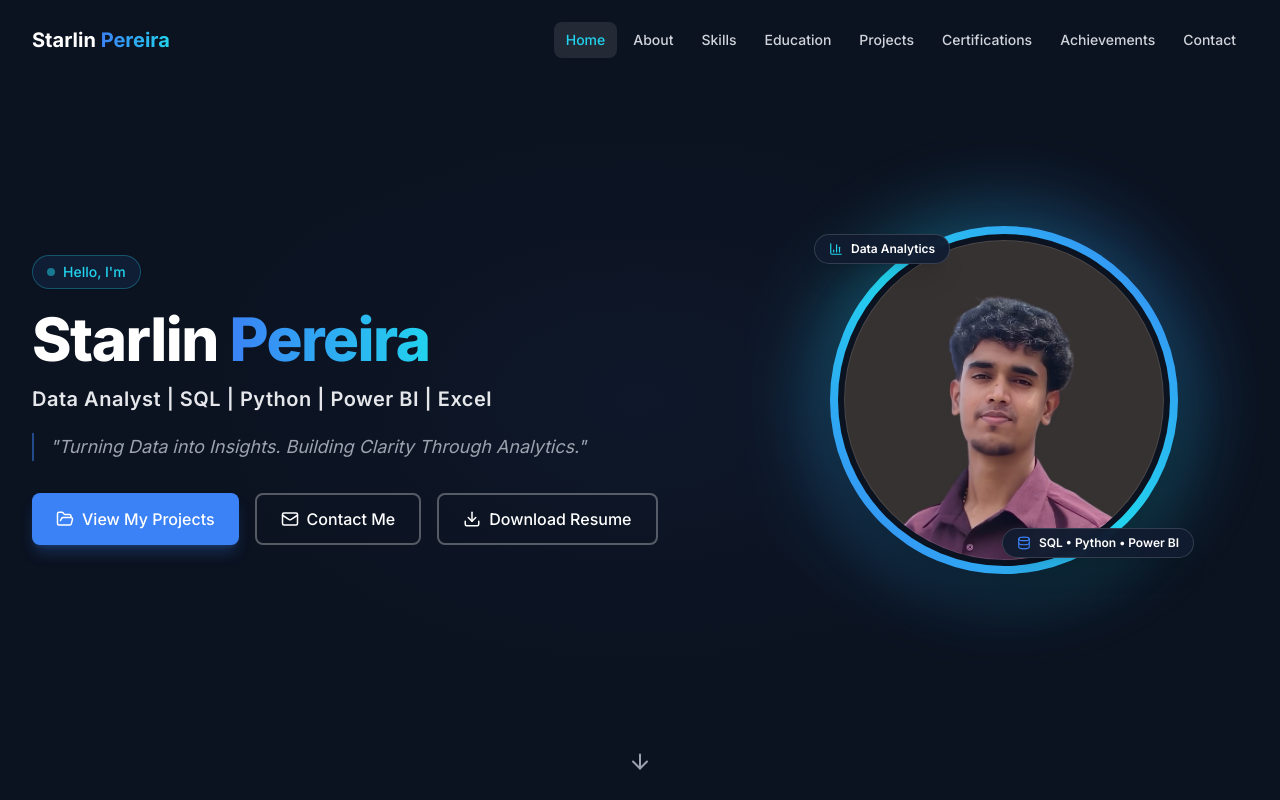
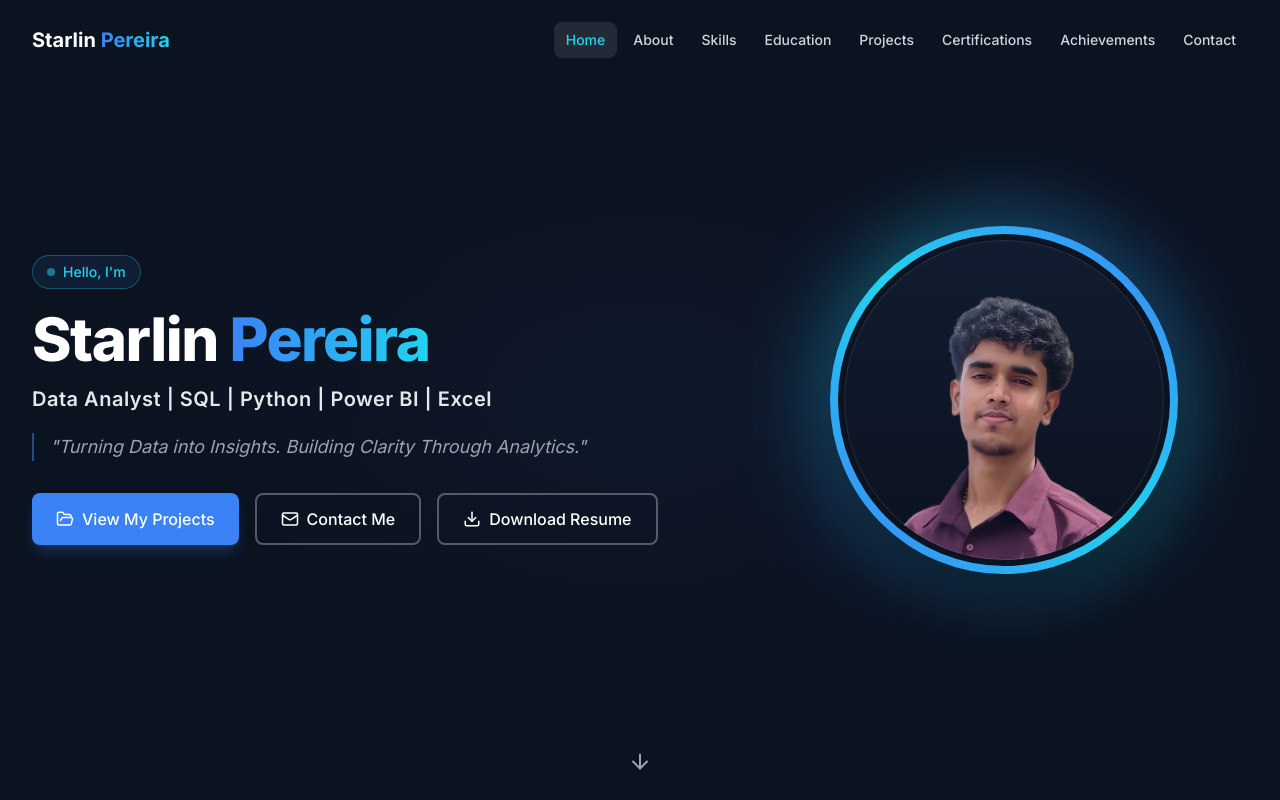
Before and after one commit to Starlin7/Starlin7.github.io, a React (Vite) app: page / in a window 1280 px wide. Shown: the top 800 px of the page. Built offline with nearby package versions, Linux system fonts and the light colour scheme.

Commit message:
Use transparent portrait cutout and remove floating labels from hero section

```diff
--- a/src/components/Hero.jsx
+++ b/src/components/Hero.jsx
@@ -1,6 +1,6 @@
 import React from 'react';
 import { motion } from 'framer-motion';
-import { ArrowDown, FolderOpen, Mail, Download, BarChart3, Database } from 'lucide-react';
+import { ArrowDown, FolderOpen, Mail, Download } from 'lucide-react';
 
 export default function Hero() {
   return (
@@ -80,39 +80,18 @@ export default function Hero() {
               {/* Concentric Circular Border */}
               <div className="relative p-1.5 sm:p-2 rounded-full bg-gradient-to-tr from-electric via-cyan to-blue-500 shadow-2xl shadow-black/50">
                 <div className="p-1 sm:p-1.5 rounded-full bg-navy">
-                  <div className="relative w-52 h-52 sm:w-64 sm:h-64 md:w-72 md:h-72 lg:w-80 lg:h-80 aspect-square rounded-full overflow-hidden bg-navy-light">
+                  <div className="relative w-52 h-52 sm:w-64 sm:h-64 md:w-72 md:h-72 lg:w-80 lg:h-80 aspect-square rounded-full overflow-hidden bg-gradient-to-b from-navy-light to-navy">
                     <img
-                      src="/assets/starlin-pereira.jpg"
+                      src="/assets/starlin-pereira.png"
                       alt="Starlin Pereira – Data Analyst"
                       className="w-full h-full object-cover object-[center_18%] transition-transform duration-500 group-hover:scale-105"
                       loading="eager"
                     />
-                    {/* Subtle bottom shadow vignette */}
+                    {/* Subtle inner ring highlight */}
                     <div className="absolute inset-0 rounded-full ring-1 ring-inset ring-white/10 pointer-events-none" />
                   </div>
                 </div>
               </div>
-
-              {/* Floating Analytical Badges */}
-              <motion.div
-                initial={{ opacity: 0, y: 10 }}
-                animate={{ opacity: 1, y: 0 }}
-                transition={{ delay: 0.6 }}
-                className="absolute -top-2 -left-2 sm:top-2 sm:-left-4 bg-navy-light/95 backdrop-blur-md border border-white/15 px-3 sm:px-3.5 py-1.5 rounded-full shadow-xl flex items-center gap-1.5 sm:gap-2 text-xs font-semibold text-white"
-              >
-                <BarChart3 size={14} className="text-cyan" />
-                <span>Data Analytics</span>
-              </motion.div>
-
-              <motion.div
-                initial={{ opacity: 0, y: -10 }}
-                animate={{ opacity: 1, y: 0 }}
-                transition={{ delay: 0.8 }}
-                className="absolute -bottom-2 -right-2 sm:bottom-4 sm:-right-4 bg-navy-light/95 backdrop-blur-md border border-white/15 px-3 sm:px-3.5 py-1.5 rounded-full shadow-xl flex items-center gap-1.5 sm:gap-2 text-xs font-semibold text-white"
-              >
-                <Database size={14} className="text-electric" />
-                <span>SQL • Python • Power BI</span>
-              </motion.div>
             </div>
           </motion.div>
 
```
Also changed, not shown: public/assets/starlin-pereira.png (added).
